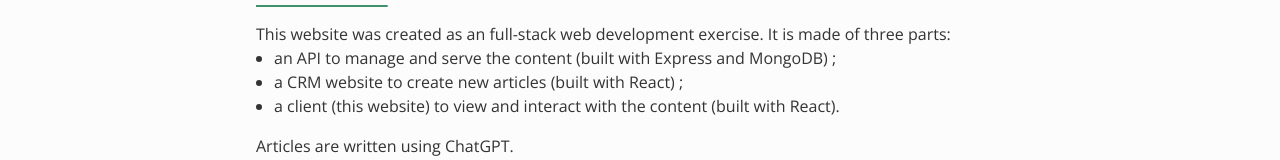
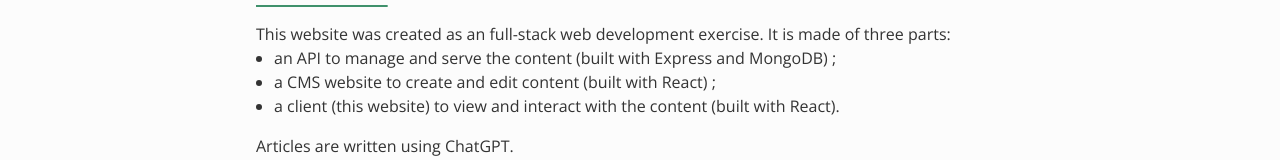
Before and after one commit to thomaspaysac/blog_client, a React (Vite) app: page /disclaimer in a window 1280 px wide. Shown: the part 184-344 px from the top of the page. Built offline with nearby package versions, Linux system fonts and the light colour scheme.

Commit message:
Update Disclaimer.jsx

```diff
--- a/src/pages/Disclaimer.jsx
+++ b/src/pages/Disclaimer.jsx
@@ -12,7 +12,7 @@ export const Disclaimer = () => {
             This website was created as an full-stack web development exercise. It is made of three parts:
             <ul>
               <li>an API to manage and serve the content (built with Express and MongoDB) ;</li>
-              <li>a CRM website to create new articles (built with React) ;</li>
+              <li>a CMS website to create and edit content (built with React) ;</li>
               <li>a client (this website) to view and interact with the content (built with React).</li>
             </ul>
           </p>
```
